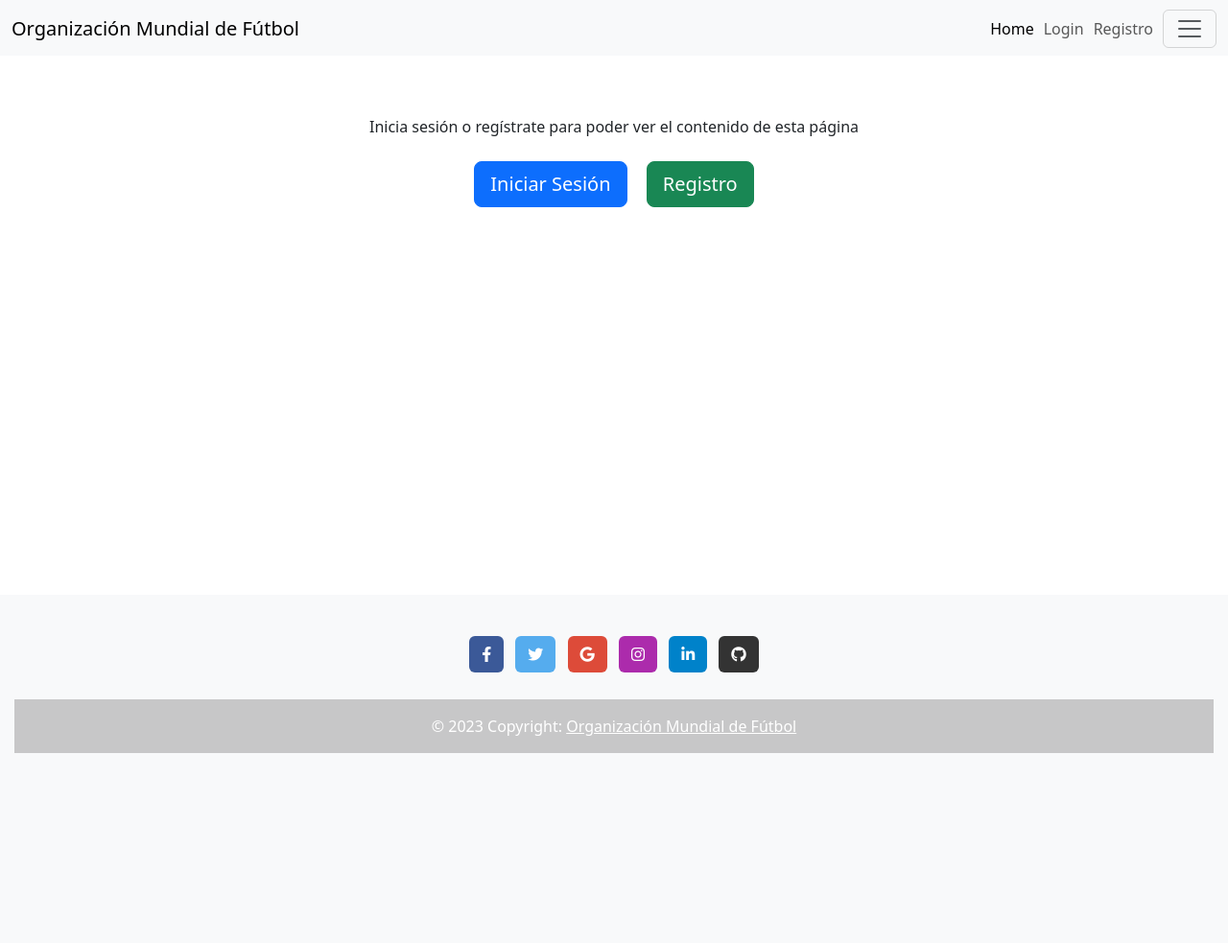
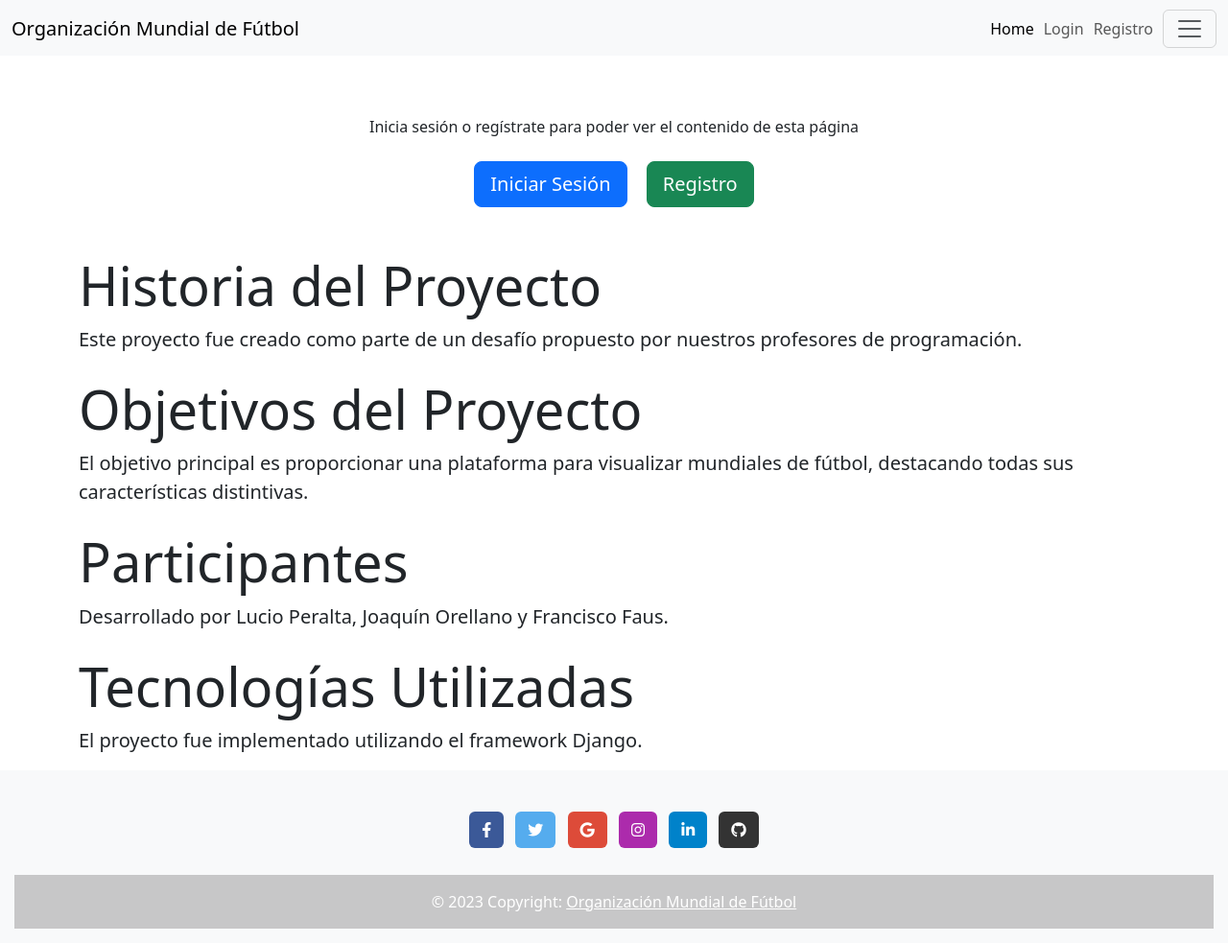
Before and after one commit to 0rellano/Organizacion_Mundial__django, a Django app: page / in a window 1280 px wide. Shown: the whole page at 96% size. Before the commit the page ends 785 px from the top, so only its background shows below. Run offline with Django 4.2, Linux system fonts and the light colour scheme; tables that the repository leaves empty hold one stand-in row (values such as "Sample post").

Commit message:
Creacion de informacion en el index

```diff
--- a/organizacion_mundial/templates/index.html
+++ b/organizacion_mundial/templates/index.html
@@ -3,12 +3,20 @@
 {% block title %}Principal {% endblock %}
 
 {% block content %}
-<div class="container mt-5">
+<div class="container mt-5 mx-auto"> <!-- Añadido: mx-auto para centrar horizontalmente -->
     <br><br><br>
     {% if user.is_authenticated %}
         {% if mundial_actual %}
-          <h2>Mundial Actual: {{ mundial_actual.pais_sede.nombre }} {{ mundial_actual.anio }}</h2>
-          <p>Aquí va a ir todo lo de la página relacionado con el mundial actual</p>
+            <div class="row row-cols-1 row-cols-md-2 row-cols-lg-3 g-4">
+                <div class="card h-100">
+                    <div class="card-body">
+                        <h2 class="card-title"><a href="{% url 'mundial' pk=mundial_actual.pk %}">Mundial Actual: {{ mundial_actual.pais_sede.nombre }} {{ mundial_actual.anio }}</a></h2>
+                        <p class="card-text mb-4">País Sede: <a href="{% url 'pais' pk=mundial_actual.pais_sede.pk %}">{{ mundial_actual.pais_sede.nombre }}</a></p>
+                        <p class="card-text mb-4">Fecha de Inicio: {{ mundial_actual.fecha_inicio|date:"Y-m-d" }}</p>
+                        <p class="card-text mb-4">Fecha de Fin: {{ mundial_actual.fecha_final|date:"Y-m-d" }}</p>
+                    </div>
+                </div>
+            </div>
         {% else %}
             <p>No hay mundiales disponibles en este momento</p>
         {% endif %}
@@ -19,6 +27,26 @@
             <a href="{% url 'registro' %}" class="btn btn-success btn-lg mx-2">Registro</a>
         </div>
     {% endif %}
+
+    <div class="mt-5">
+        <h2 class="display-4">Historia del Proyecto</h2>
+        <p class="lead">Este proyecto fue creado como parte de un desafío propuesto por nuestros profesores de programación.</p>
+    </div>
+
+    <div class="mt-4">
+        <h2 class="display-4">Objetivos del Proyecto</h2>
+        <p class="lead">El objetivo principal es proporcionar una plataforma para visualizar mundiales de fútbol, destacando todas sus características distintivas.</p>
+    </div>
+
+    <div class="mt-4">
+        <h2 class="display-4">Participantes</h2>
+        <p class="lead">Desarrollado por Lucio Peralta, Joaquín Orellano y Francisco Faus.</p>
+    </div>
+
+    <div class="mt-4">
+        <h2 class="display-4">Tecnologías Utilizadas</h2>
+        <p class="lead">El proyecto fue implementado utilizando el framework Django.</p>
+    </div>
 </div>
 
 {% endblock %}
--- a/organizacion_mundial/views.py
+++ b/organizacion_mundial/views.py
@@ -21,6 +21,12 @@ from django.db.models import F
 
 class homeView(TemplateView):
     template_name = 'index.html'
+
+    def get_context_data(self, **kwargs):
+            context = super().get_context_data(**kwargs)
+            context['mundial_actual'] = Mundial.objects.filter(fecha_final__lte=date.today()).order_by('-fecha_final').first()
+
+            return context
 
 
 @method_decorator(login_required(login_url='login'), name='dispatch')
```
Lines whose indentation alone changed are shown as unchanged.
